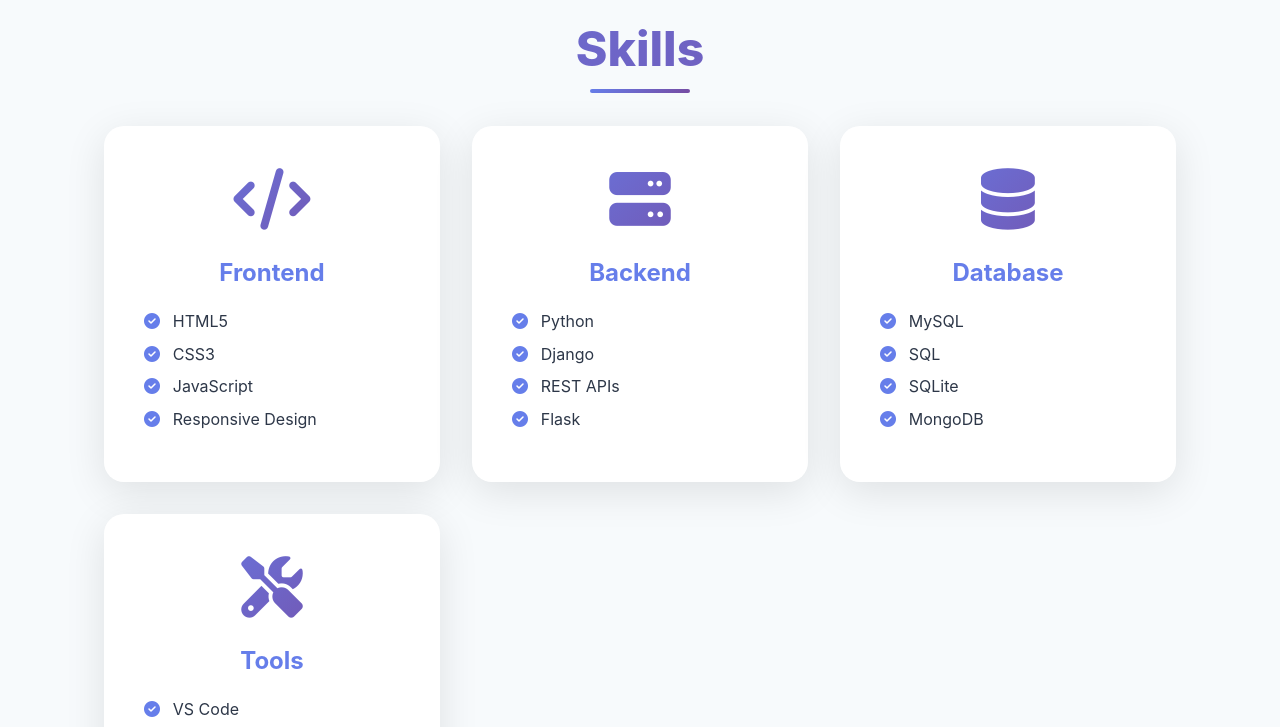
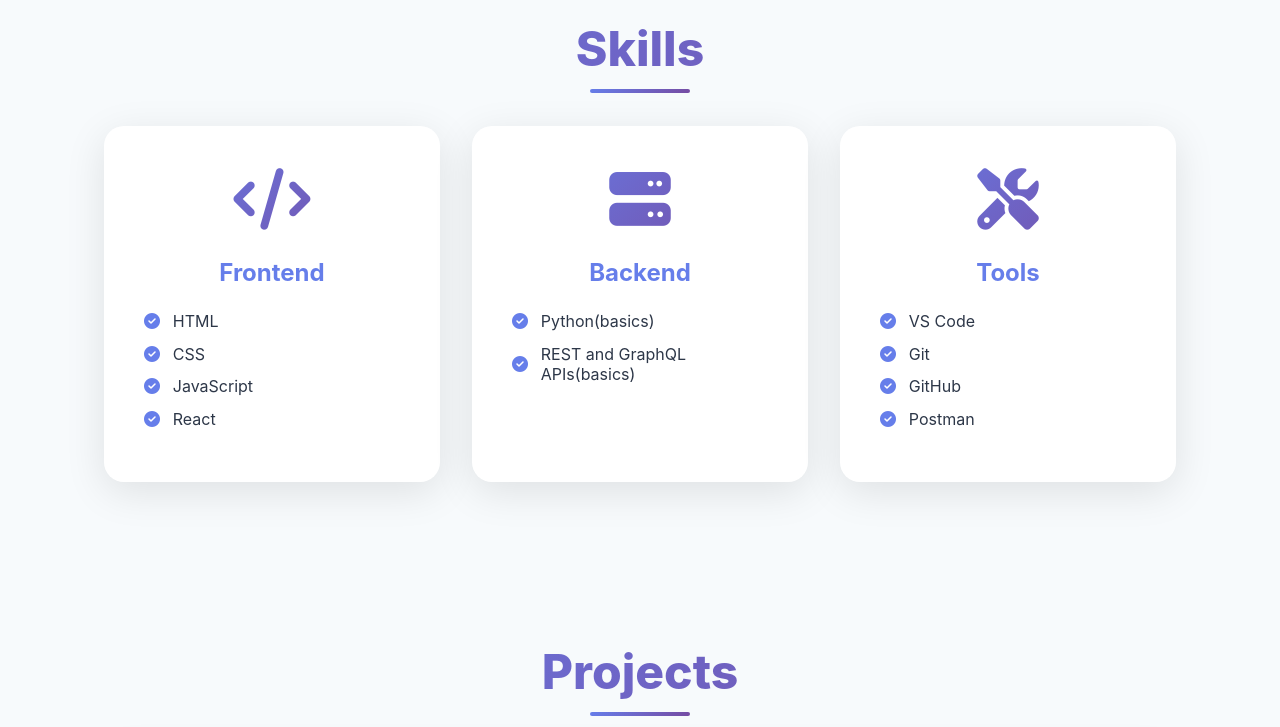
Before and after one commit to bhaskar-priyanka/portfolio, a plain HTML site: page index.html in a window 1280 px wide. Shown: the part 1580-2307 px from the top of the page. Drawn offline with Linux system fonts and the light colour scheme.

Commit message:
Update index.html

```diff
--- a/index.html
+++ b/index.html
@@ -1297,30 +1297,18 @@
                 <div class="skill-icon"><i class="fas fa-code"></i></div>
                 <h3>Frontend</h3>
                 <ul class="skill-list">
-                    <li><i class="fas fa-check-circle"></i> HTML5</li>
-                    <li><i class="fas fa-check-circle"></i> CSS3</li>
+                    <li><i class="fas fa-check-circle"></i> HTML</li>
+                    <li><i class="fas fa-check-circle"></i> CSS</li>
                     <li><i class="fas fa-check-circle"></i> JavaScript</li>
-                    <li><i class="fas fa-check-circle"></i> Responsive Design</li>
+                    <li><i class="fas fa-check-circle"></i> React</li>
                 </ul>
             </div>
             <div class="skill-card">
                 <div class="skill-icon"><i class="fas fa-server"></i></div>
                 <h3>Backend</h3>
                 <ul class="skill-list">
-                    <li><i class="fas fa-check-circle"></i> Python</li>
-                    <li><i class="fas fa-check-circle"></i> Django</li>
-                    <li><i class="fas fa-check-circle"></i> REST APIs</li>
-                    <li><i class="fas fa-check-circle"></i> Flask</li>
-                </ul>
-            </div>
-            <div class="skill-card">
-                <div class="skill-icon"><i class="fas fa-database"></i></div>
-                <h3>Database</h3>
-                <ul class="skill-list">
-                    <li><i class="fas fa-check-circle"></i> MySQL</li>
-                    <li><i class="fas fa-check-circle"></i> SQL</li>
-                    <li><i class="fas fa-check-circle"></i> SQLite</li>
-                    <li><i class="fas fa-check-circle"></i> MongoDB</li>
+                    <li><i class="fas fa-check-circle"></i> Python(basics)</li>
+                    <li><i class="fas fa-check-circle"></i> REST and GraphQL APIs(basics)</li>
                 </ul>
             </div>
             <div class="skill-card">
```
